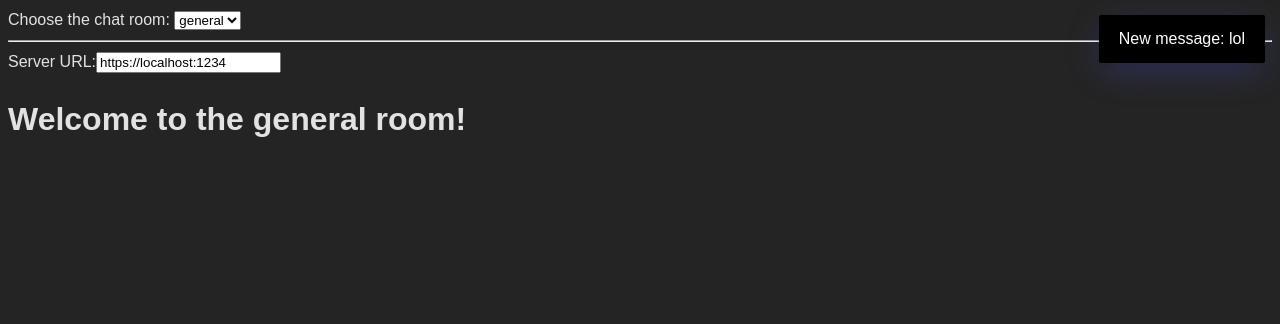
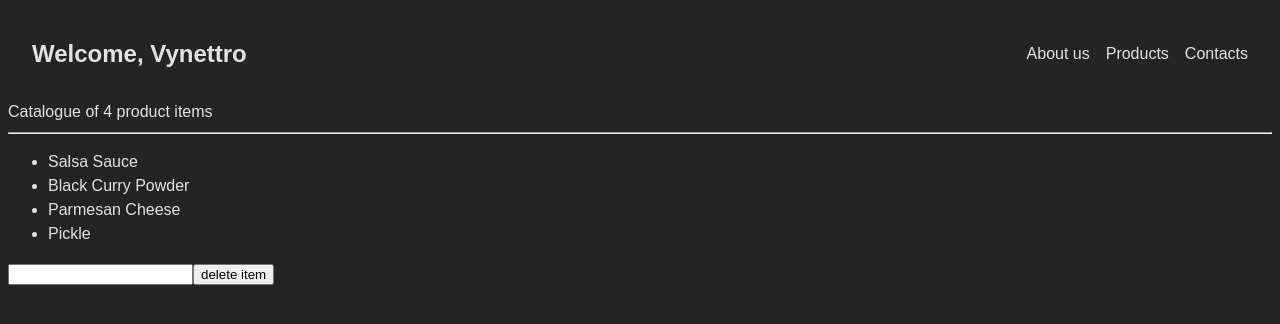
Before and after one commit to Akbar-Widya/react_hooks, a React app: page / in a window 1280 px wide. Shown: the top 324 px of the page. Built offline with nearby package versions, Linux system fonts and the light colour scheme; the HTML template or start-up script is replaced by a standard one.

Commit message:
topic: project. dynamic catalogues

```diff
--- a/src/App.jsx
+++ b/src/App.jsx
@@ -1,24 +1,58 @@
-import { useState } from 'react';
-import ChatRoom from './ChatRoom';
-export default function App() {
-  const [roomId, setRoomId] = useState('general');
-  return (
-    <>
-      <label>
-        Choose the chat room:{' '}
-        <select
-          value={roomId}
-          onChange={e => setRoomId(e.target.value)}
-        >
-          <option value="general">general</option>
-          <option value="travel">travel</option>
-          <option value="music">music</option>
-        </select>
-      </label>
-      <hr />
-      <ChatRoom
-        roomId={roomId}
-      />
-    </>
-  );
-}
+import { useState } from "react";
+
+const App = () => {
+   return (
+      // UI first
+      <>
+         <Navbar />
+         <Catalogues />
+      </>
+   );
+};
+export default App;
+
+const Navbar = () => {
+   return (
+      <nav
+         style={{
+            display: "flex",
+            gap: "1rem",
+            alignItems: "center",
+            justifyContent: "right",
+            padding: ".5rem 1.5rem",
+         }}
+      >
+         <h1 style={{ marginRight: "Auto" }}>Welcome, Vynettro</h1>
+         <p>About us</p>
+         <p>Products</p>
+         <p>Contacts</p>
+      </nav>
+   );
+};
+
+const PRODUCTS = ['Salsa Sauce', 'Black Curry Powder', 'Parmesan Cheese', 'Pickle']
+
+const Catalogues = () => {
+   const [query, setQuery] = useState('')
+   const [products, setProducts] = useState(PRODUCTS)
+   const deleteProduct = () => {
+      if (query === null) return
+
+      const updatedProducts = products.filter(product => product !== query)
+      setProducts(updatedProducts)
+      setQuery('')
+   }
+   return (
+      <>
+         <div>Catalogue of {products.length} product items</div>
+         <hr />
+         <ul>
+            {products.map(product => (
+               <li key={product}>{product}</li>
+            ))}
+         </ul>
+         <input value={query} onChange={(e) => setQuery(e.target.value)} />
+         <button onClick={deleteProduct}>delete item</button>
+      </>
+   );
+};
```
Also changed, not shown: src/useChatRoom.js (renamed from src/useChatRoom.jsx).
